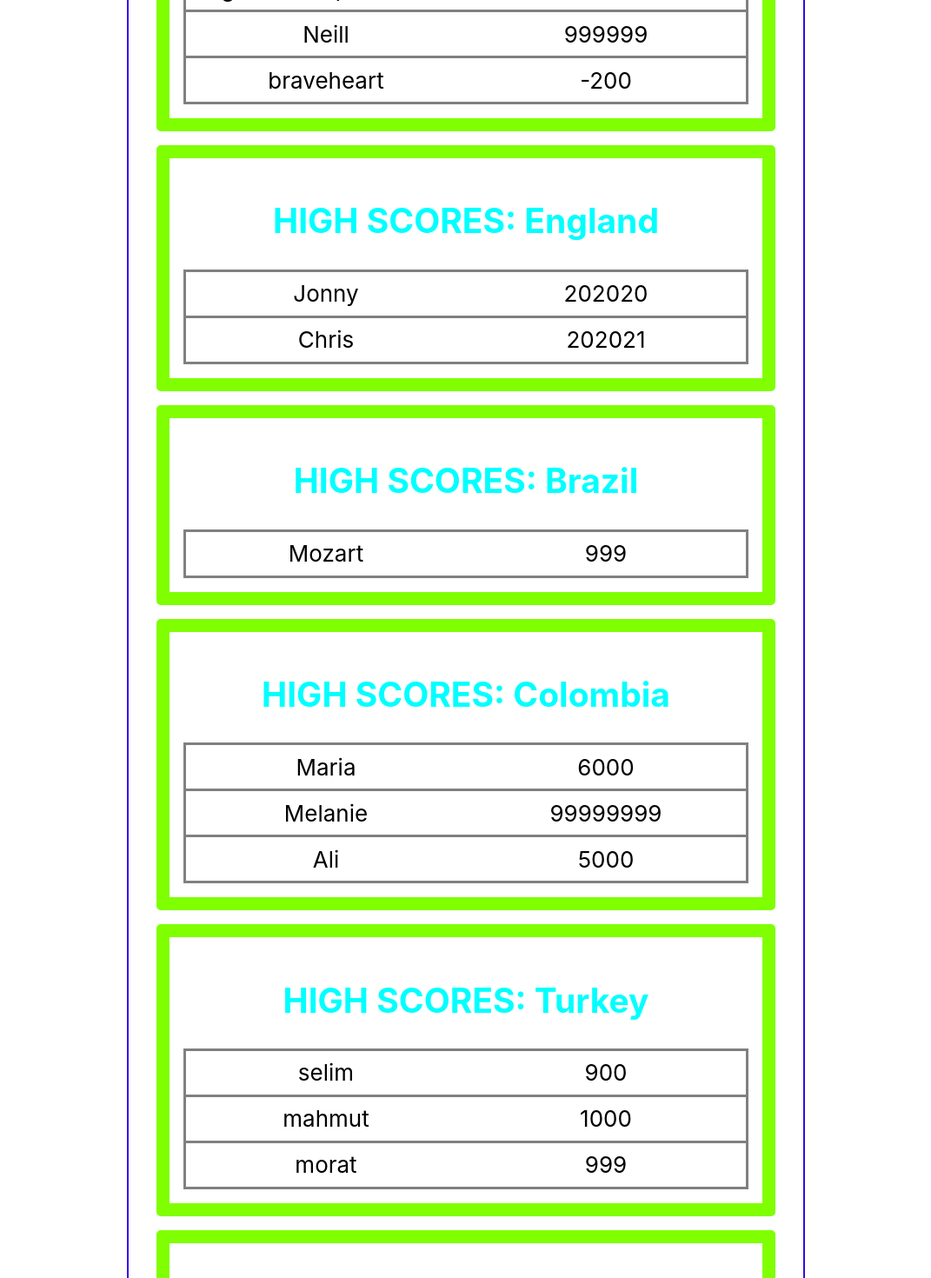
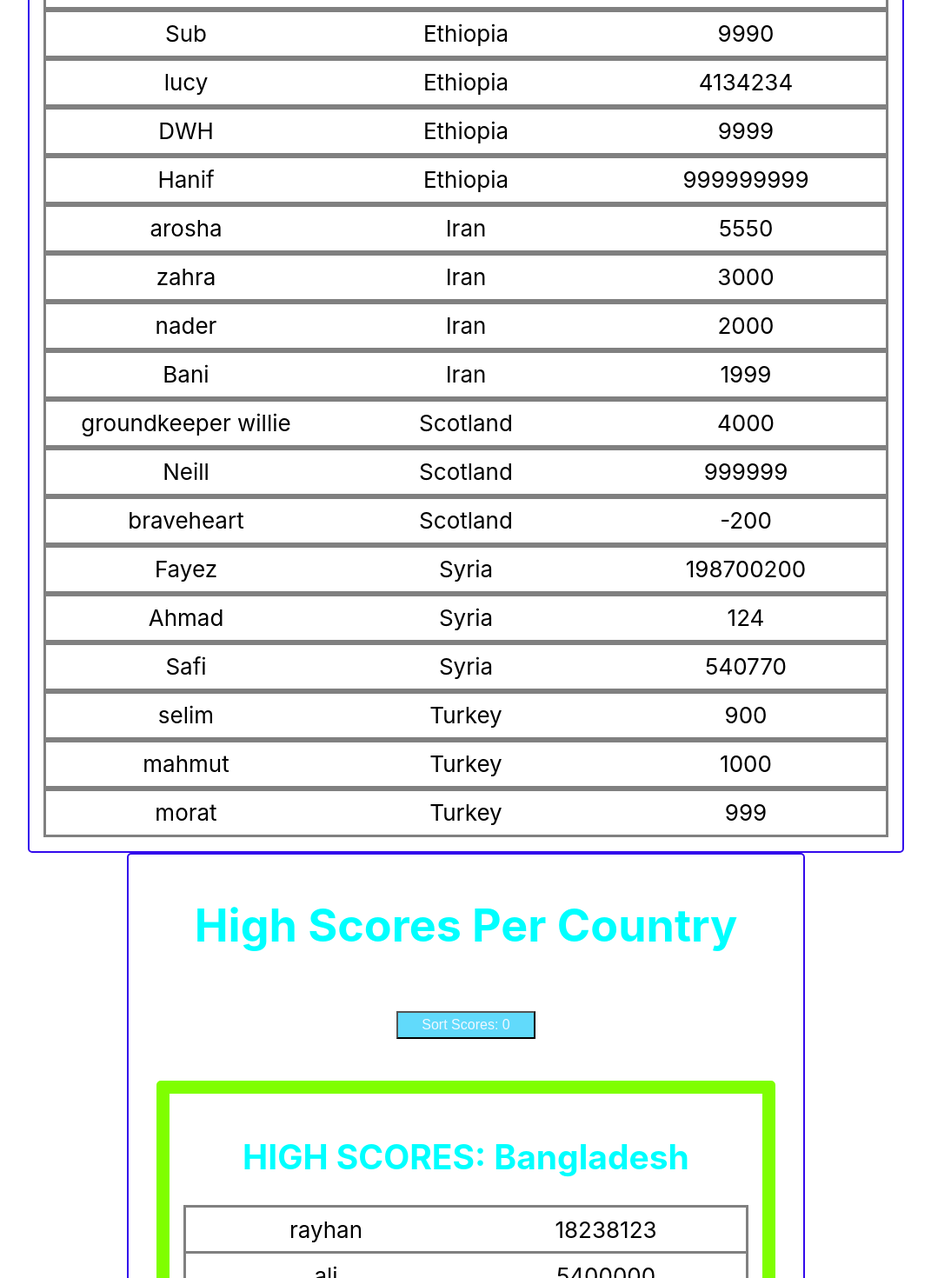
Before and after one commit to AhmadJanah/high-scores-react, a React (Create React App) app: page / in a window 1280 px wide. Shown: the part 780-2250 px from the top of the page at 87% size, without its empty margins (104-1175 px from the left). Built offline with nearby package versions, Linux system fonts and the light colour scheme.

Commit message:
Commit-Level5AndBonus1

```diff
--- /dev/null
+++ b/src/AllScoresTable.js
@@ -0,0 +1,46 @@
+import React, { useState } from "react";
+function AllScoresTable(props) {
+    const [sorted, setSorted] = useState(0);
+    function sortScores() {
+        if (sorted % 2 == 0) {
+            props.tableScores.sort(compareNum).reverse();
+        }
+        else {
+            props.tableScores.sort(compareNum);
+        }
+        setSorted(sorted + 1);
+    }
+    return (
+        <div className="comp-div">
+            <h1>All Players Scores</h1>
+            <button className="sort-button" onClick={sortScores}>Sort Scores: {sorted}</button>
+            {props.tableScores.map(score => (
+                <div key={score.Player} >
+                   <table className="APP score-table">
+                        <thead>
+                            <tr>
+                                <td>{score.Player}</td>
+                                <td>{score.country}</td>
+                                <td>{score.score}</td>
+                            </tr>
+                        </thead>
+                    </table>
+                </div>
+            ))}
+        </div>
+    );
+}
+
+function compareNum(a, b) {
+    const numA = a.score;
+    const numB = b.score;
+
+    let comparison = 0;
+    if (numA < numB) {
+        comparison = 1;
+    } else if (numA > numB) {
+        comparison = -1;
+    }
+    return comparison;
+}
+    export default AllScoresTable;
--- a/src/App.css
+++ b/src/App.css
@@ -58,6 +58,15 @@ h1, h2{
   /* color: white; */
 }
 
+.sort-button{
+  width: 10rem;
+  height: 2rem;
+  background-color: #61dafb;
+  color: aliceblue;
+  font-size: 1rem;
+  margin: 2rem;;
+}
+
 .App-body {
   display: flex;
   flex-direction: column;
--- a/src/App.js
+++ b/src/App.js
@@ -1,29 +1,40 @@
+import React from "react";
 import './App.css';
 import ScoreTable from "./ScoreTable";
 import scores from "./scores";
+import AllScoresTable from "./AllScoresTable";
+let scoresArr = scores.sort(compare);
 
+const allCountries = [];
+scores.map(country => country.scores.map(player => allCountries.push({
+  country: country.name,
+  Player: player.n,
+  score: player.s
+})));
+console.log(scoresArr);
 function App() {
   return (
     <div className="App">
       <header className="App-header">
-        {/* <img src={logo} className="App-logo" alt="logo" />
-        <p>
-          Edit <code>src/App.js</code> and save to reload My High score.
-        </p>
-        <a
-          className="App-link"
-          href="https://reactjs.org"
-          target="_blank"
-          rel="noopener noreferrer"
-        >
-          Learn React
-        </a> */}
+
       </header>
       <main className="App-body">
-        <ScoreTable tableScores={scores} />
+        <AllScoresTable tableScores={allCountries} />
+        <ScoreTable tableScores={scoresArr} />
       </main>
     </div>
   );
 }
+function compare(a, b) {
+  const nameA = a.name.toUpperCase();
+  const nameB = b.name.toUpperCase();
 
+  let comparison = 0;
+  if (nameA > nameB) {
+    comparison = 1;
+  } else if (nameA < nameB) {
+    comparison = -1;
+  }
+  return comparison;
+}
 export default App;
--- /dev/null
+++ b/src/ScoreRow.js
@@ -0,0 +1,10 @@
+import React from "react";
+function ScoreRow(props){
+    const highScore = props.score;
+    return (<tr key={highScore.n}>
+                <td>{highScore.n}</td>
+                <td>{highScore.s}</td>
+            </tr>);
+}
+
+export default ScoreRow;
--- a/src/ScoreTable.js
+++ b/src/ScoreTable.js
@@ -1,18 +1,29 @@
-import React from "react";
+import React, { useState } from "react";
+import ScoreRow from "./ScoreRow";
 function ScoreTable(props) {
+    const [sorted, setSorted] = useState(0);
+    function sortScores() {
+        if (sorted % 2 == 0) {
+            props.tableScores.map(coun => coun.scores.sort(compareNum).reverse());
+            console.log("First");
+        }
+        else {
+            props.tableScores.map(coun => coun.scores.sort(compareNum));
+            console.log("Second");
+        }
+        setSorted(sorted + 1);
+    }
     return (
         <div className="comp-div">
             <h1>High Scores Per Country</h1>
+            <button className="sort-button" onClick={sortScores}>Sort Scores: {sorted}</button>
             {props.tableScores.map(score => (
                 <div key={score.name} className="score-div">
                     <h2>HIGH SCORES: {score.name}</h2>
                     <table className="APP score-table">
                         <thead>
-                            {score.scores.map(high => (
-                                <tr key={high.n}>
-                                    <td>{high.n}</td>
-                                    <td>{high.s}</td>
-                                </tr>
+                            {score.scores.sort(compareNum).map(high => (
+                                <ScoreRow score={high} />
                             ))}
                         </thead>
                     </table>
@@ -21,4 +32,18 @@ function ScoreTable(props) {
         </div>
     );
 }
+
+function compareNum(a, b) {
+    // Use toUpperCase() to ignore character casing
+    const numA = a.s;
+    const numB = b.s;
+
+    let comparison = 0;
+    if (numA < numB) {
+        comparison = 1;
+    } else if (numA > numB) {
+        comparison = -1;
+    }
+    return comparison;
+}
 export default ScoreTable;
--- a/src/scores.js
+++ b/src/scores.js
@@ -29,6 +29,12 @@ let allCountryScores = [
         name: "Bangladesh",
         scores: [{ n: "rahman", s: 700200 }, { n: "rayhan", s: 18238123 }, { n: "ali", s: 5400000 }]
     },
+    {
+    name: "Syria",
+    scores: [{ n: "Fayez", s: 198700200 }, { n: "Ahmad", s: 124 }, { n: "Safi", s: 540770 }]
+    },
 ];
 
+// allCountryScores.map(coun => coun.scores.sort(compareNum).reverse());
+
 export default allCountryScores;
```
Also changed, not shown: src/SortButton.js (added, +15 -0 lines).
